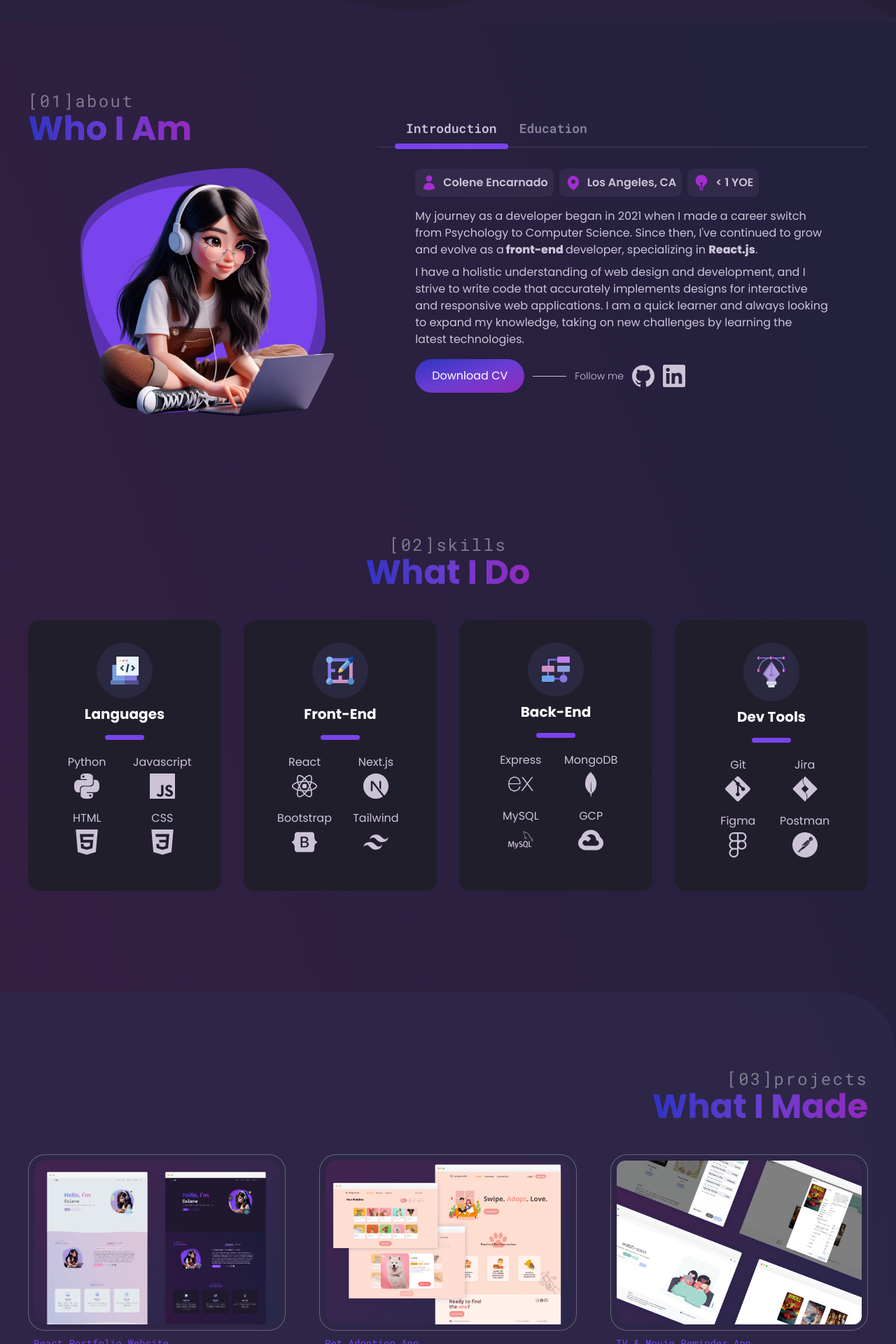
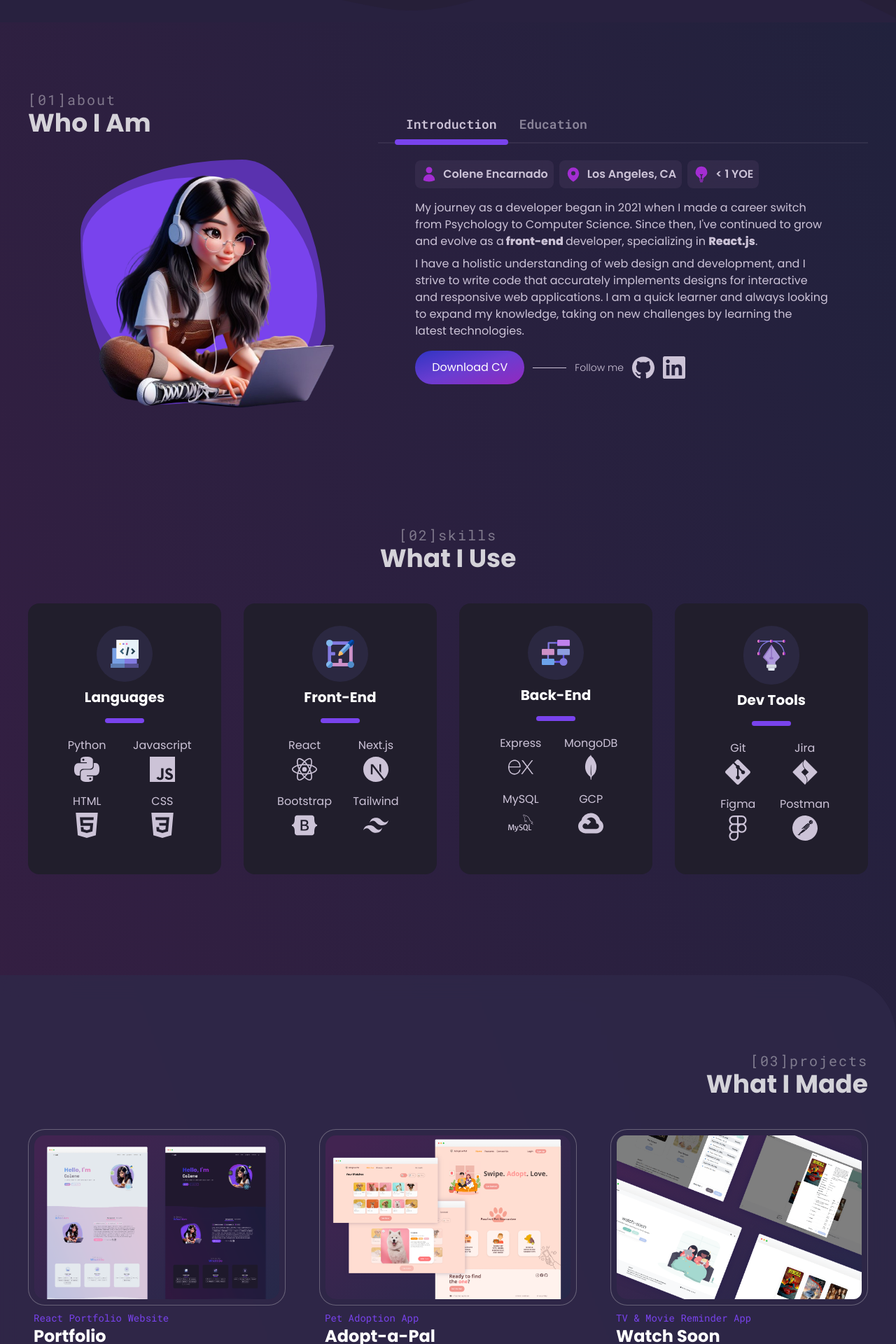
Before and after one commit to encarnac/portfolio, a React (Vite) app: page / in a window 1280 px wide. Shown: the part 720-2640 px from the top of the page at 70% size. Built offline with nearby package versions, Linux system fonts and the light colour scheme.

Commit message:
Lighter text in dark mode, darker text in light, and smaller header sizes

```diff
--- a/src/components/AboutSection.jsx
+++ b/src/components/AboutSection.jsx
@@ -31,13 +31,13 @@ const AboutSection = ({ setSelectedPage }) => {
     <section id="about" className="mb-12 w-full">
       <div className="grid grid-cols-1 items-center justify-items-start lg:grid-cols-12">
         <div className="relative mb-8 flex flex-col items-start justify-start lg:col-span-5">
-          <h4 className="font-mono text-lg tracking-widest text-[#797382]/40 dark:text-white/40 sm:text-xl lg:text-2xl">
+          <h4 className="font-mono text-lg tracking-widest text-[#5b5662]/60 dark:text-white/40 lg:text-xl">
             [01]about
           </h4>
-          <h3 className="font-sans text-4xl font-bold lg:text-5xl">
-            <span className="bg-gradient-to-r from-[#68A3EB] to-[#F38BBB] bg-clip-text text-transparent dark:from-[#3034C2] dark:via-[#6A3DD1] dark:to-[#9329BE]">
-              Who I Am
-            </span>
+          <h3 className="font-sans text-3xl font-bold text-[#5b5662] dark:text-white/80 lg:text-4xl">
+            {/* <span className="bg-gradient-to-r from-[#68A3EB] to-[#F38BBB] bg-clip-text text-transparent dark:from-[#3034C2] dark:via-[#6A3DD1] dark:to-[#9329BE]"> */}
+            Who I Am
+            {/* </span> */}
           </h3>
         </div>
         <div className="relative flex h-fit w-full flex-row justify-self-center border-b-[2px] border-b-[#726C7B]/20 px-4 transition dark:border-b-[#b7b0c2]/10 sm:px-6 lg:col-span-7 lg:mx-0 lg:my-0">
--- a/src/components/ContactSection.jsx
+++ b/src/components/ContactSection.jsx
@@ -2,14 +2,14 @@
 const ContactSection = () => {
   return (
     <section id="contact" className="mb-12 w-full">
-      <div className="relative mb-8 flex flex-col items-center justify-end py-3">
-        <h4 className="font-mono text-lg tracking-widest text-[#797382]/40 dark:text-white/40 sm:text-xl lg:text-2xl">
+      <div className="relative mb-8 flex flex-col items-start justify-start py-3">
+        <h4 className="font-mono text-lg tracking-widest text-[#5b5662]/60 dark:text-white/40 lg:text-xl">
           [04]contact
         </h4>
-        <h3 className="font-sans text-4xl font-bold lg:text-5xl">
-          <span className="bg-gradient-to-r from-[#68A3EB] to-[#F38BBB] bg-clip-text text-transparent dark:from-[#3034C2] dark:via-[#6A3DD1] dark:to-[#9329BE]">
-            Let's Talk
-          </span>
+        <h3 className="font-sans text-3xl font-bold text-[#5b5662] dark:text-white/80 lg:text-4xl">
+          {/* <span className="bg-gradient-to-r from-[#68A3EB] to-[#F38BBB] bg-clip-text text-transparent dark:from-[#3034C2] dark:via-[#6A3DD1] dark:to-[#9329BE]"> */}
+          Get In Touch
+          {/* </span> */}
         </h3>
       </div>
       <div className="flex flex-col items-center justify-center text-[#797382] dark:text-white"></div>
--- a/src/components/ProjectsSection.jsx
+++ b/src/components/ProjectsSection.jsx
@@ -62,13 +62,13 @@ const ProjectsSection = () => {
   return (
     <section id="projects" className="mb-12 flex w-full flex-col">
       <div className="relative mb-8 flex flex-col items-end justify-end py-3">
-        <h4 className="text-md font-mono tracking-widest text-[#797382]/40 dark:text-white/40 sm:text-xl md:text-2xl">
+        <h4 className="text-md font-mono tracking-widest text-[#5b5662]/60 dark:text-white/40 lg:text-xl">
           [03]projects
         </h4>
-        <h3 className="font-sans text-4xl font-bold md:text-5xl">
-          <span className="bg-gradient-to-r from-[#68A3EB] to-[#F38BBB] bg-clip-text text-transparent dark:from-[#3034C2] dark:via-[#6A3DD1] dark:to-[#9329BE]">
-            What I Made
-          </span>
+        <h3 className="font-sans text-3xl font-bold text-[#5b5662] dark:text-white/80 lg:text-4xl">
+          {/* <span className="bg-gradient-to-r from-[#68A3EB] to-[#F38BBB] bg-clip-text text-transparent dark:from-[#3034C2] dark:via-[#6A3DD1] dark:to-[#9329BE]"> */}
+          What I Made
+          {/* </span> */}
         </h3>
       </div>
       {/* MOBILE SLIDER VIEW */}
--- a/src/components/SkillsSection.jsx
+++ b/src/components/SkillsSection.jsx
@@ -27,13 +27,13 @@ const SkillsSection = () => {
   return (
     <section id="skills" className="mb-12 w-full">
       <div className="relative mb-8 flex flex-col items-center justify-center py-3">
-        <h4 className="font-mono text-lg tracking-widest text-[#797382]/40 dark:text-white/40 sm:text-xl lg:text-2xl">
+        <h4 className="l font-mono text-lg tracking-widest text-[#5b5662]/60 dark:text-white/40 lg:text-xl">
           [02]skills
         </h4>
-        <h3 className="font-sans text-4xl font-bold lg:text-5xl">
-          <span className="bg-gradient-to-r from-[#68A3EB] to-[#F38BBB] bg-clip-text text-transparent dark:from-[#3034C2] dark:via-[#6A3DD1] dark:to-[#9329BE]">
-            What I Do
-          </span>
+        <h3 className="font-sans text-3xl font-bold text-[#5b5662] dark:text-white/80 lg:text-4xl">
+          {/* <span className="bg-gradient-to-r from-[#68A3EB] to-[#F38BBB] bg-clip-text text-transparent dark:from-[#3034C2] dark:via-[#6A3DD1] dark:to-[#9329BE]"> */}
+          What I Use
+          {/* </span> */}
         </h3>
       </div>
       <motion.div
@@ -54,7 +54,7 @@ const SkillsSection = () => {
               <div className="mb-1 rounded-full bg-[#cfd7e5] p-3 dark:bg-[#2b2841] md:p-5">
                 <img src={skill.image} className="w-10" />
               </div>
-              <h4 className="relative text-base font-bold text-[#5b5662] dark:text-white lg:text-xl">
+              <h4 className="relative text-base font-bold text-[#676070] dark:text-white lg:text-xl">
                 {skill.category}
               </h4>
               <span className="mt-3 h-[7px] w-14 rounded-full bg-[#AD99DB] dark:bg-[#7943ED]"></span>
--- a/src/components/Tab.jsx
+++ b/src/components/Tab.jsx
@@ -8,8 +8,8 @@ export const Tab = ({ active, selectTab, tabName }) => {
       onClick={() => selectTab(tabName)}
       className={`${
         active === tabName
-          ? "text-[#5B5662] dark:text-[#CCC3D7]"
-          : "dark:text-[#b7b0c2]/70 text-[#726C7B]/70 hover:text-[#5B5662] dark:hover:text-[#CCC3D7]"
+          ? "text-[#6B6573] dark:text-[#CCC3D7]"
+          : "dark:text-[#b7b0c2]/70 text-[#6B6573]/50 hover:text-[#5B5662] dark:hover:text-[#CCC3D7]"
       } font-mono transition duration-300 px-1 md:px-4 relative text-base lg:text-lg font-semibold py-3`}
     >
       <span className="relative">{tabName} </span>
```
